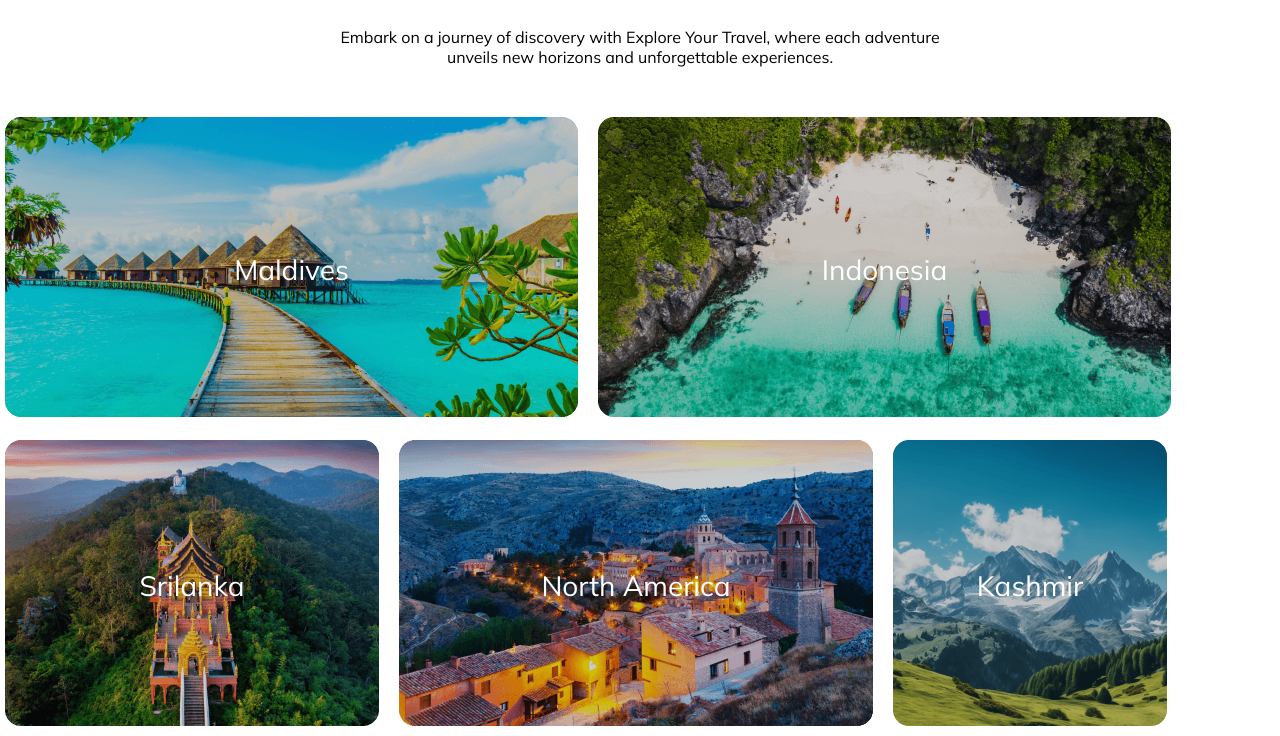
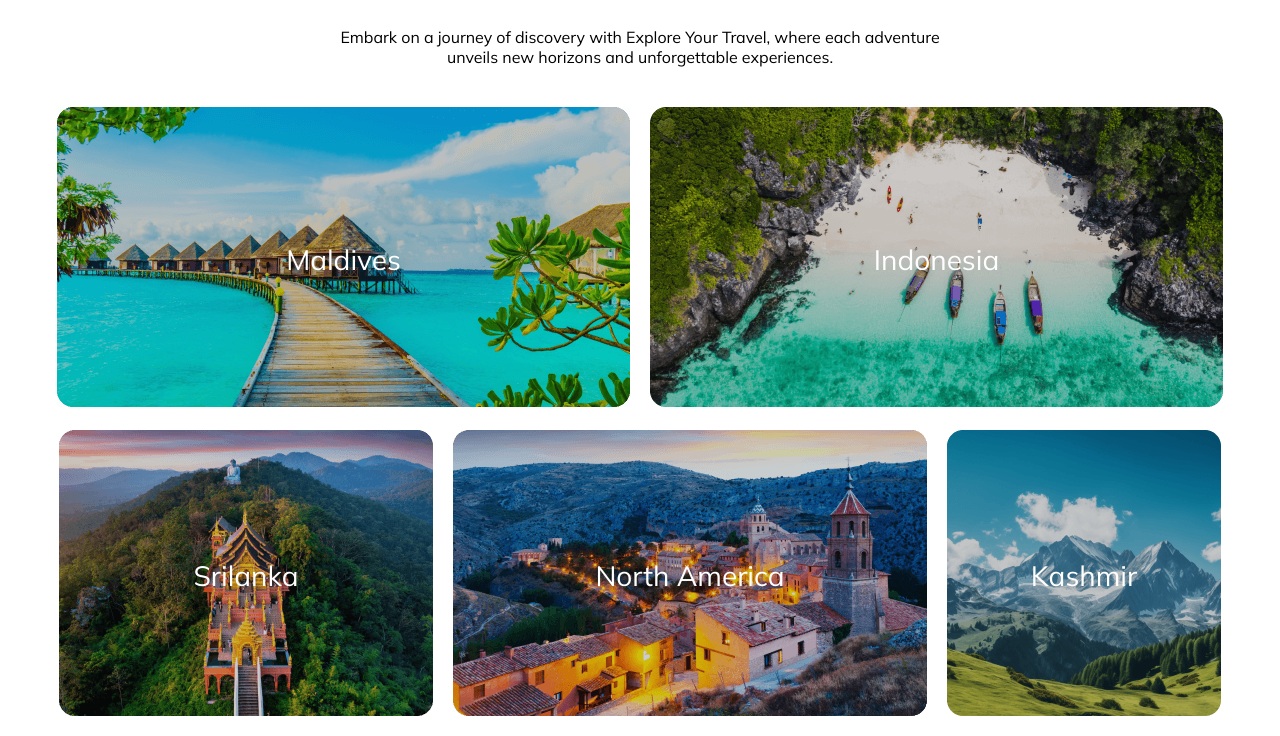
Before and after one commit to Rafiulomar0/B9A2-Hero-Travel, a plain HTML site: page index.html in a window 1280 px wide. Shown: the part 1505-2241 px from the top of the page. Drawn offline with Linux system fonts and the light colour scheme.

Commit message:
toure-image-center-fixed

```diff
--- a/style.css
+++ b/style.css
@@ -244,7 +244,7 @@ label {
 .section-place {
   display: flex;
   gap: 2rem;
-  margin-top: 2rem;
+  margin: 1rem auto;
 }
 
 /* services */
```
